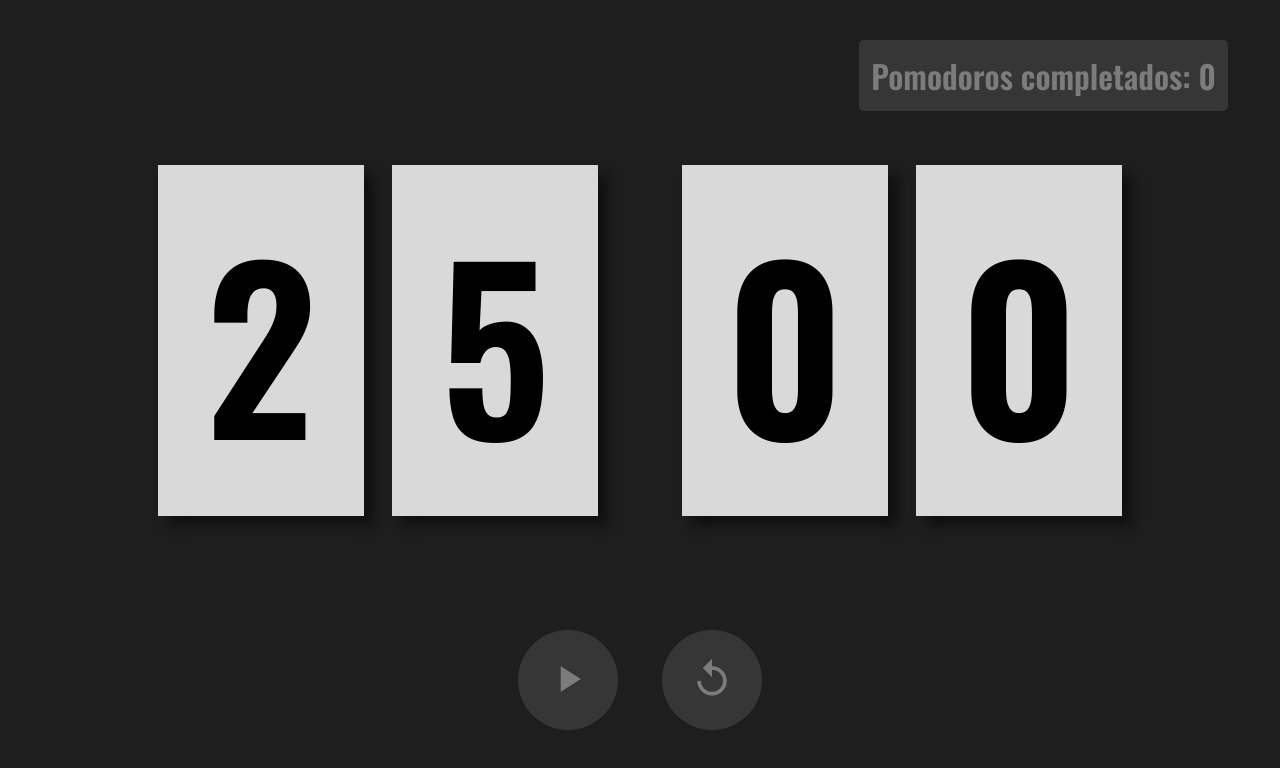
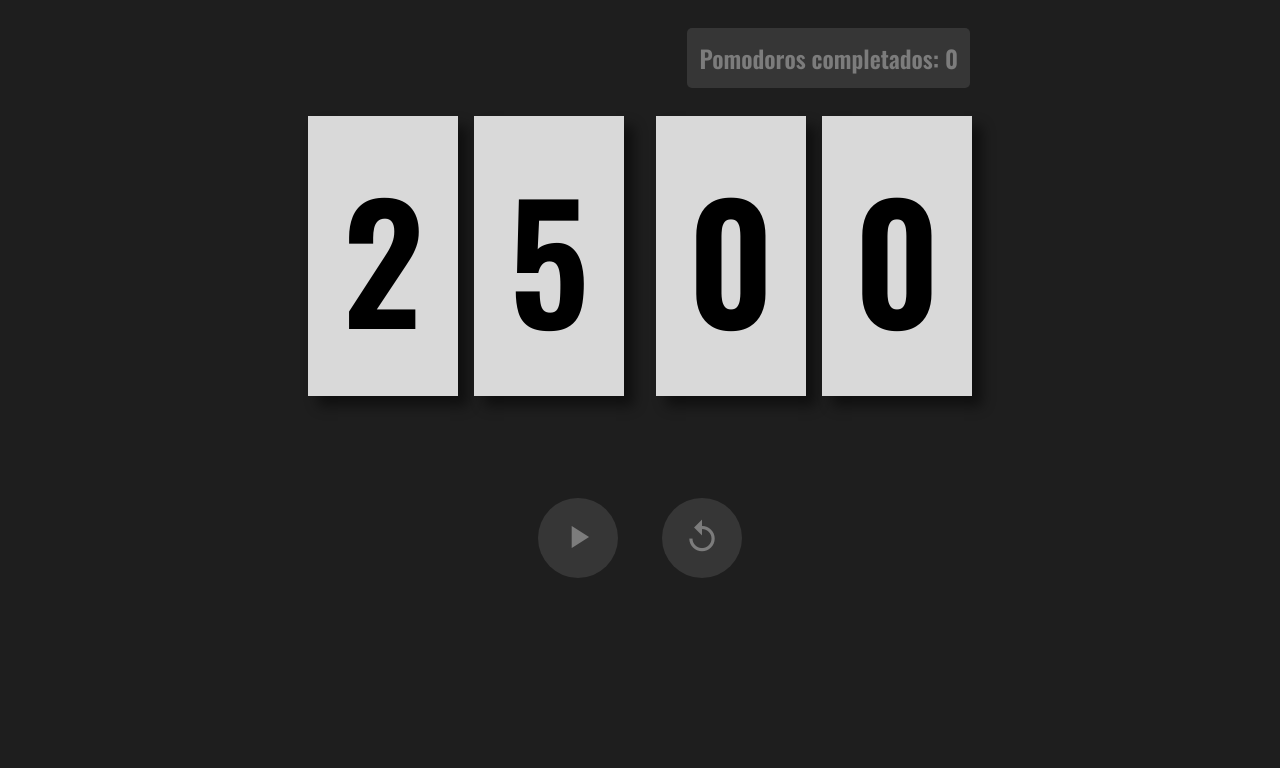
Before and after one commit to lautarobarrera10/pomodore-tracker, a plain HTML site: page index.html in a window 1280 px wide. Drawn offline with nearby package versions, Linux system fonts and the light colour scheme.

Commit message:
mejorando el diseño

```diff
--- a/style.css
+++ b/style.css
@@ -1,7 +1,31 @@
 body {
     font-family: 'Oswald', sans-serif;
     background-color: #1e1e1e;
-    overflow: hidden;
+}
+
+.pomodoros-completados-container {
+    width: 660px;
+    margin: 0 auto;
+    display: flex;
+    justify-content: end;
+}
+
+.pomodoros-completados-container p {
+    margin: 20px 0;
+    padding: 12px;
+    background-color: #4e4e4e;
+    color: #d9d9d9;
+    border-radius: 5px;
+    font-size: 24px;
+}
+
+.pomodoros-completados-text {
+    opacity: .5;
+}
+
+.pomodoros-completados-text:hover {
+    opacity: 1;
+    cursor: pointer;
 }
 
 .cronometro-container {
@@ -11,7 +35,7 @@ body {
 
 .cronometro {
     display: flex;
-    gap: 56px;
+    gap: 16px;
 }
 
 .minutos-container, .segundos-container {
@@ -20,9 +44,9 @@ body {
 }
 
 .numero-container {
-    margin: 14px;
-    height: 351px;
-    width: 206px;
+    margin: 8px;
+    height: 280px;
+    width: 150px;
     display: flex;
     justify-content: center;
     align-items: center;
@@ -33,13 +57,13 @@ body {
 }
 
 .numero-container.descanso {
-    height: 341px;
-    width: 196px;
+    height: 270px;
+    width: 140px;
     border: 5px solid green;
 }
 
 .numero {
-    font-size: 220px;
+    font-size: 160px;
     font-weight: 600;
 }
 
@@ -54,8 +78,8 @@ body {
     font-family: 'Lato', sans-serif;
     font-weight: 400;
     color: white;
-    width: 965px;
-    font-size: 20px;
+    width: 660px;
+    font-size: 18px;
 }
 
 .mensaje-container.activate {
@@ -70,8 +94,8 @@ body {
 }
 
 .button {
-    width: 100px;
-    height: 100px;
+    width: 80px;
+    height: 80px;
     border-radius: 50%;
     border: none;
     background-color: #4e4e4e;
@@ -85,29 +109,5 @@ body {
 }
 
 .button span {
-    font-size: 44px;
+    font-size: 38px;
 }
-
-.pomodoros-completados-container {
-    margin: 40px;
-    display: flex;
-    justify-content: end;
-}
-
-.pomodoros-completados-container p {
-    margin: 0 4px;
-    padding: 12px;
-    background-color: #4e4e4e;
-    color: #d9d9d9;
-    border-radius: 5px;
-    font-size: 32px;
-}
-
-.pomodoros-completados-text {
-    opacity: .5;
-}
-
-.pomodoros-completados-text:hover {
-    opacity: 1;
-    cursor: pointer;
-}
```
